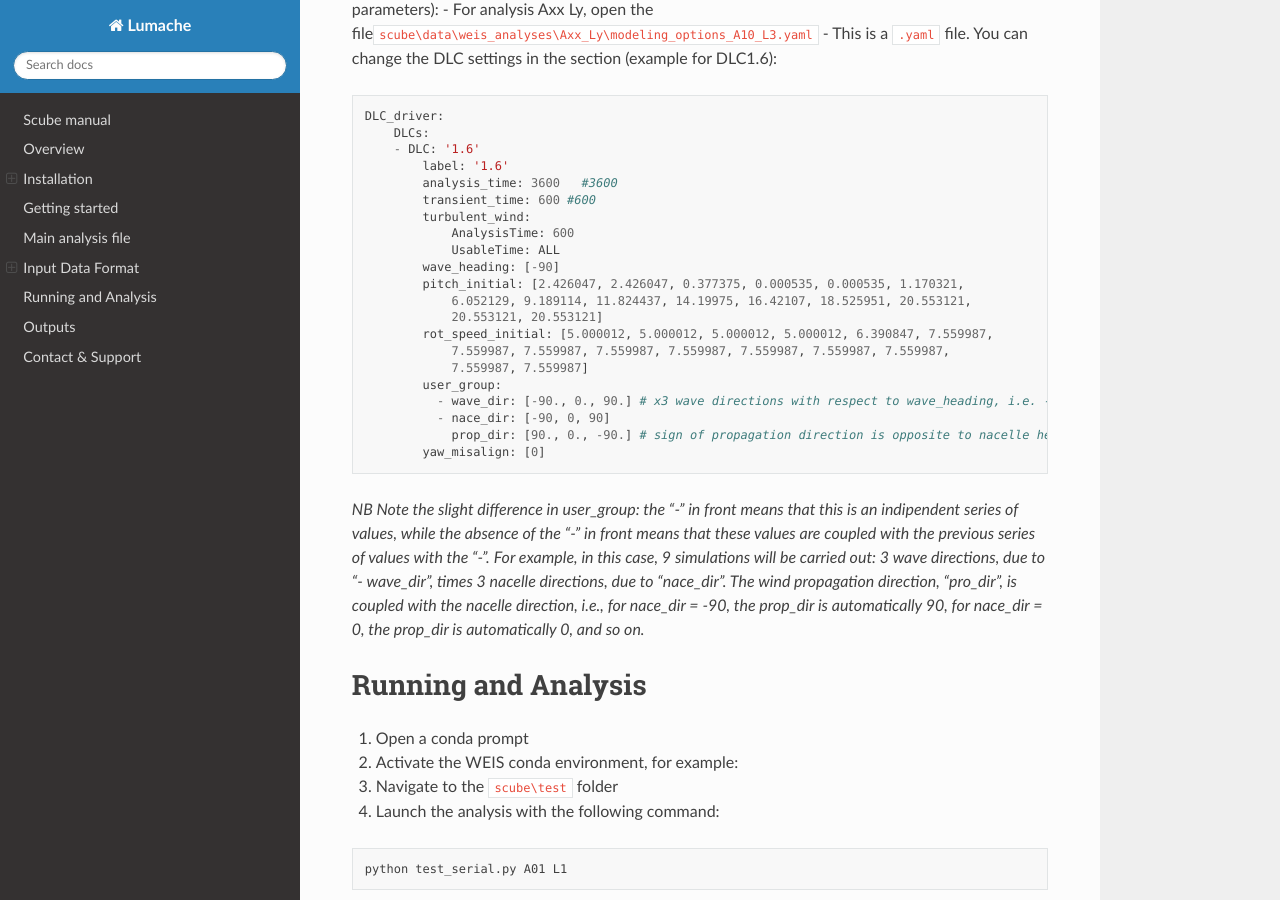
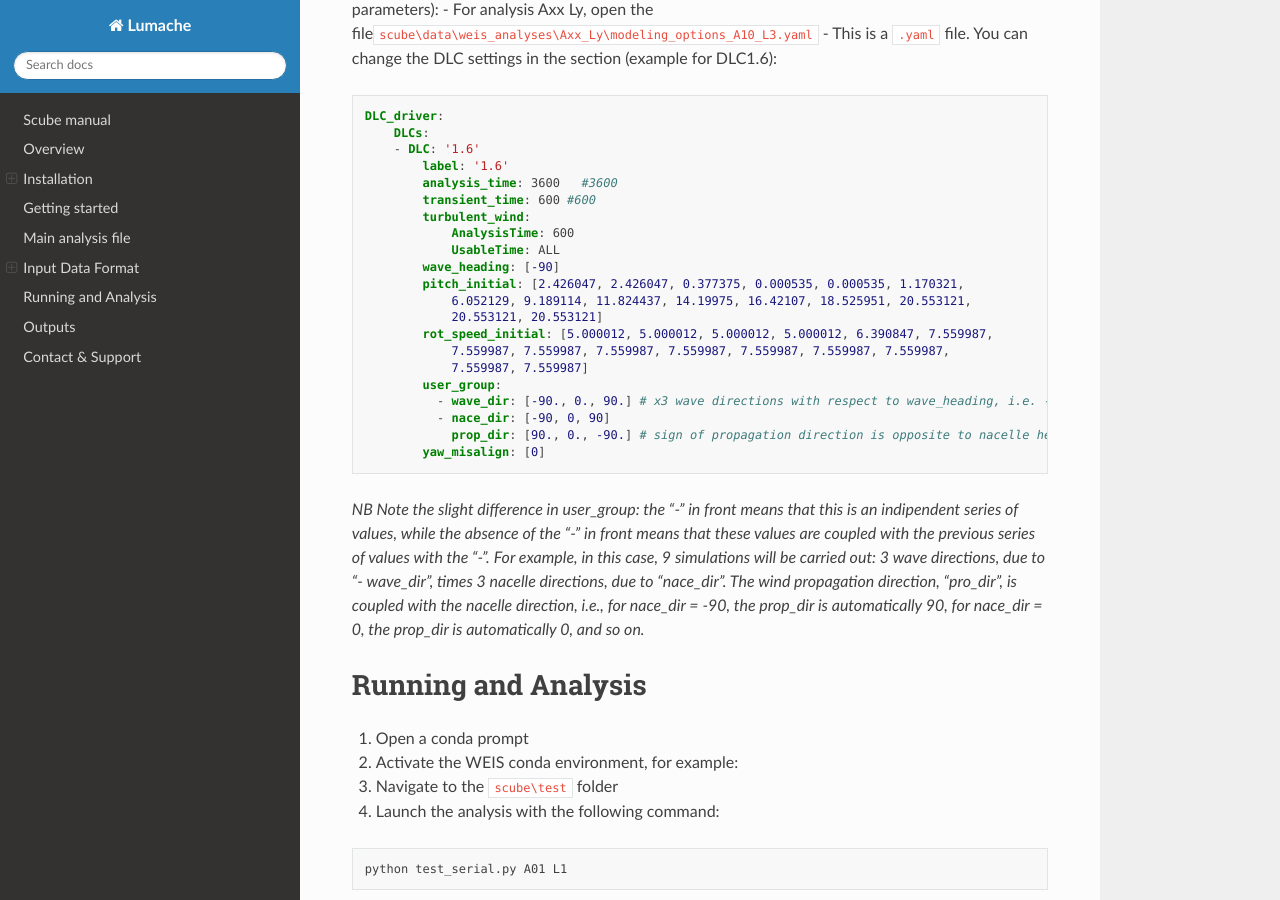
Before and after one commit to mcollu/scube, a Sphinx documentation site: the page built from docs/source/index.rst, in a window 1280 px wide and 900 px high, scrolled down 2939 px. Built offline with Sphinx 7.4.7 and the Read the Docs theme 3.1.0, drawn with Linux system fonts in a browser that asks for light colours.

Commit message:
Update index.rst

```diff
--- a/docs/source/index.rst
+++ b/docs/source/index.rst
@@ -136,7 +136,7 @@ file\ ``scube\data\weis_analyses\Axx_Ly\modeling_options_A10_L3.yaml`` -
 This is a ``.yaml`` file. You can change the DLC settings in the section
 (example for DLC1.6):
 
-::
+.. code:: yaml
 
    DLC_driver:
        DLCs:
```
